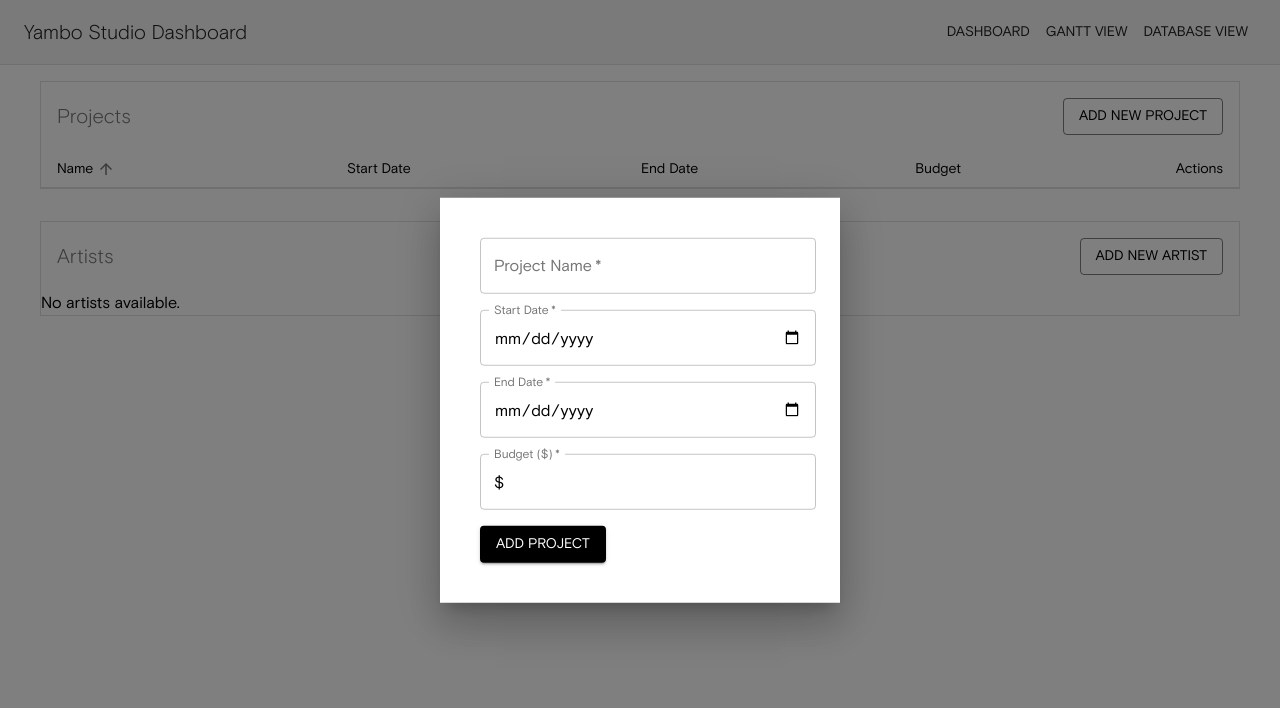
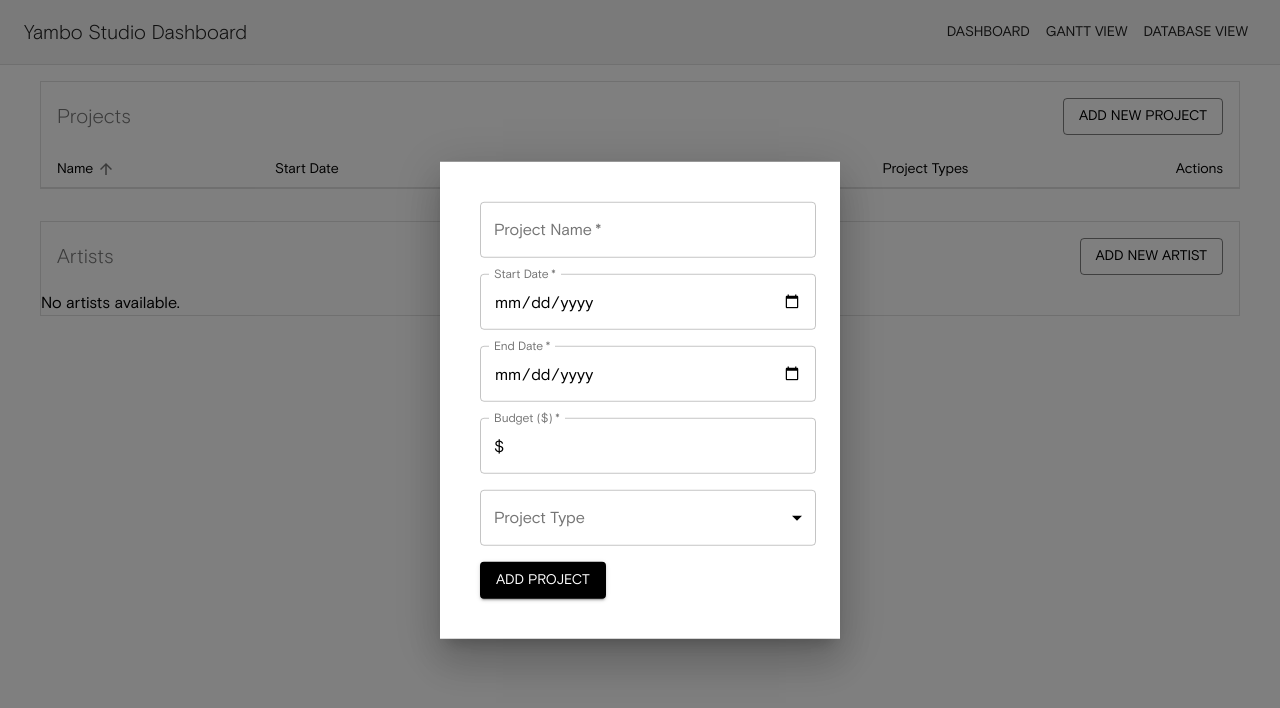
Before and after one commit to yamb0x/_yambo-studio-dash-v1, a React (Create React App) app: page /database in a window 1280 px wide. Both pictures are taken after a click on the button "ADD NEW PROJECT". Shown: the top 708 px of the page. Built offline with nearby package versions, Linux system fonts and the light colour scheme; the HTML template or start-up script is replaced by a standard one.

Commit message:
studioDash 1.2.6
improved database parameters

```diff
--- a/src/components/Database/ProjectTable.js
+++ b/src/components/Database/ProjectTable.js
@@ -1,7 +1,7 @@
 import React, { useState } from 'react';
 import {
   Table, TableBody, TableCell, TableContainer, TableHead, TableRow,
-  IconButton, TableSortLabel, Modal, Box, Dialog, DialogActions, DialogContent, DialogContentText, DialogTitle, Button
+  IconButton, TableSortLabel, Modal, Box, Dialog, DialogActions, DialogContent, DialogContentText, DialogTitle, Button, Chip
 } from '@mui/material';
 import EditIcon from '@mui/icons-material/Edit';
 import DeleteIcon from '@mui/icons-material/Delete';
@@ -80,16 +80,22 @@ function ProjectTable() {
               <TableCell>Start Date</TableCell>
               <TableCell>End Date</TableCell>
               <TableCell>Budget</TableCell>
+              <TableCell>Project Types</TableCell>
               <TableCell align="right" sx={{ width: '100px' }}>Actions</TableCell>
             </TableRow>
           </TableHead>
           <TableBody>
             {projects.map((project) => (
               <TableRow key={project.id} hover>
-                <TableCell width="19%">{project.name}</TableCell>
-                <TableCell width="8%">{project.startDate}</TableCell>
-                <TableCell width="15%">{project.endDate}</TableCell>
-                <TableCell width="20%">${project.budget}</TableCell>
+                <TableCell width="24%">{project.name}</TableCell>
+                <TableCell width="10%">{project.startDate}</TableCell>
+                <TableCell width="20%">{project.endDate}</TableCell>
+                <TableCell width="14%">${project.budget}</TableCell>
+                <TableCell width="20%">
+                  {project.projectType && project.projectType.map((type) => (
+                    <Chip key={type} label={type} size="small" style={{ margin: '2px' }} />
+                  ))}
+                </TableCell>
                 <TableCell width="16%" align="right">
                   <IconButton size="small" onClick={() => handleEdit(project)}>
                     <EditIcon fontSize="small" />
--- a/src/components/Forms/ArtistForm.js
+++ b/src/components/Forms/ArtistForm.js
@@ -351,7 +351,7 @@ function ArtistForm({ artist = {}, onClose }) {
         required
       >
         {countries.map((option) => (
-          <MenuItem key={option.code} value={option.code}>
+          <MenuItem key={option.code} value={option.name}>
             {option.name}
           </MenuItem>
         ))}
--- a/src/components/Forms/ProjectForm.js
+++ b/src/components/Forms/ProjectForm.js
@@ -1,6 +1,8 @@
 import React, { useState, useEffect } from 'react';
-import { TextField, Button, Box } from '@mui/material';
+import { TextField, Button, Box, Select, MenuItem, Chip, InputLabel, FormControl } from '@mui/material';
 import { useProjects } from '../../contexts/ProjectContext';
+
+const projectTypes = ['Commercial', 'Art', 'Studio'];
 
 function ProjectForm({ project = {}, onClose }) {
   const { addProject, updateProject } = useProjects();
@@ -8,13 +10,26 @@ function ProjectForm({ project = {}, onClose }) {
     name: '',
     startDate: '',
     endDate: '',
-    budget: '',  // Add budget field
+    budget: '',
+    projectType: [],
     ...project
   });
+  const [open, setOpen] = useState(false);
 
   const handleChange = (e) => {
     const { name, value } = e.target;
     setFormData(prevData => ({ ...prevData, [name]: value }));
+  };
+
+  const handleProjectTypeChange = (event) => {
+    const {
+      target: { value },
+    } = event;
+    setFormData(prevData => ({
+      ...prevData,
+      projectType: typeof value === 'string' ? value.split(',') : value,
+    }));
+    setOpen(false);  // Close the dropdown after selection
   };
 
   const handleSubmit = (e) => {
@@ -69,6 +84,32 @@ function ProjectForm({ project = {}, onClose }) {
         }}
         required
       />
+      <FormControl fullWidth>
+        <InputLabel id="project-type-label">Project Type</InputLabel>
+        <Select
+          labelId="project-type-label"
+          id="project-type"
+          multiple
+          open={open}
+          onClose={() => setOpen(false)}
+          onOpen={() => setOpen(true)}
+          value={formData.projectType}
+          onChange={handleProjectTypeChange}
+          renderValue={(selected) => (
+            <Box sx={{ display: 'flex', flexWrap: 'wrap', gap: 0.5 }}>
+              {selected.map((value) => (
+                <Chip key={value} label={value} />
+              ))}
+            </Box>
+          )}
+        >
+          {projectTypes.map((type) => (
+            <MenuItem key={type} value={type}>
+              {type}
+            </MenuItem>
+          ))}
+        </Select>
+      </FormControl>
       <Button type="submit" variant="contained" color="primary">
         {project.id ? 'Update Project' : 'Add Project'}
       </Button>
```
